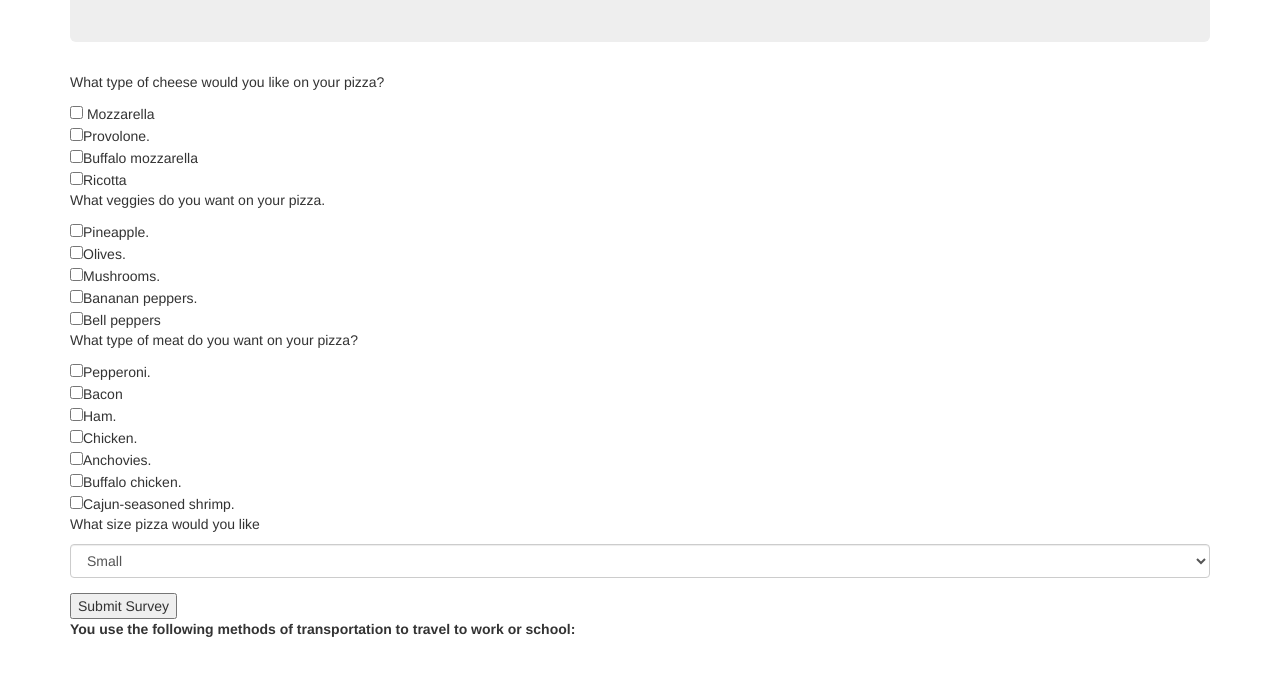
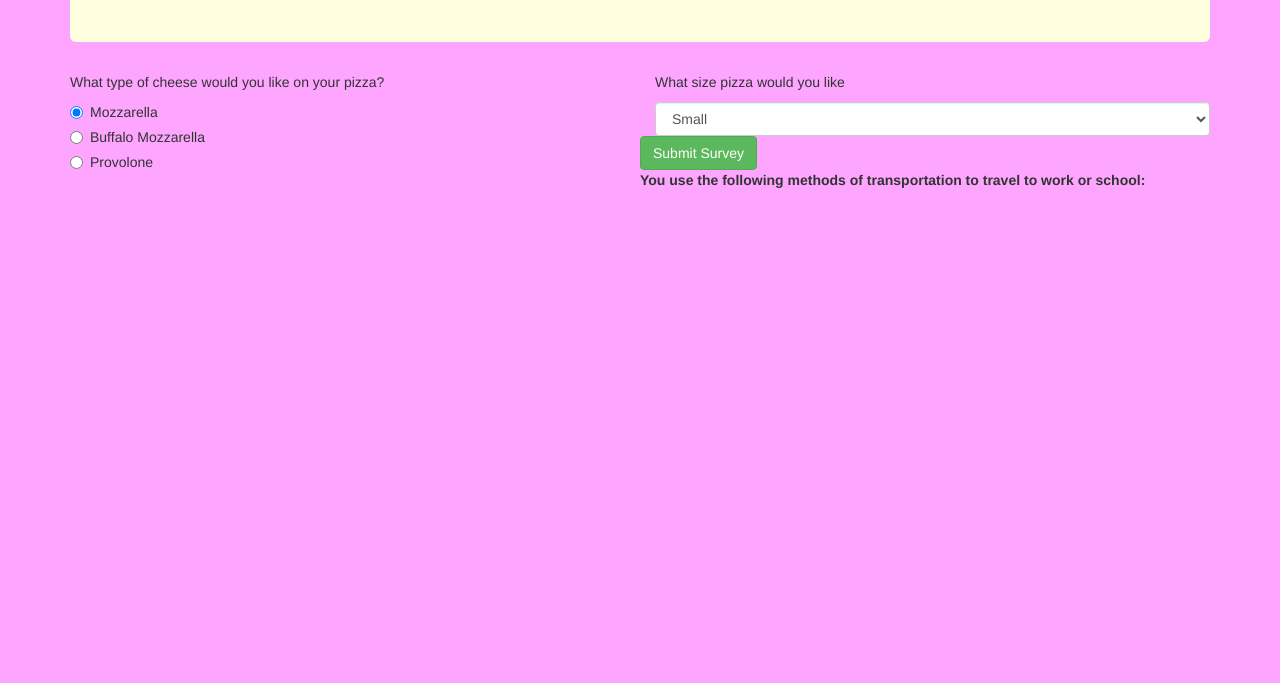
Before and after one commit to collintheperson/pizza, a plain HTML site: page index.html in a window 1280 px wide. Shown: the part 117-800 px from the top of the page. Drawn offline with Linux system fonts and the light colour scheme.

Commit message:
change layout of html

```diff
--- a/css/styles.css
+++ b/css/styles.css
@@ -0,0 +1,13 @@
+text  {
+  font-style: italic;
+  font-family: sans-serif;
+  font-size: 16px;
+}
+
+.jumbotron {
+  background-color: lightyellow;
+}
+
+body  {
+  background-color: #fda5ff;
+}
--- a/index.html
+++ b/index.html
@@ -14,38 +14,45 @@
       </div>
       <form id="pizza-menu">
         <div class="form-group">
+          <div class="row">
+            <div class="col-md-6">
               <p>What type of cheese would you like on your pizza?</p>
-         <input type="checkbox" name="work-transportation" value="0"> Mozzarella<br>
-         <input type="checkbox" name="work-transportation" value="2">Provolone.<br>
-         <input type="checkbox" name="work-transportation" value="2">Buffalo mozzarella<br>
-         <input type="checkbox" name="work-transportation" value="1">Ricotta<br>
-         <p>What veggies do you want on your pizza.</p>
-         <input type="checkbox" name="work-transportation" value="1">Pineapple.<br>
-         <input type="checkbox" name="work-transportation" value="1">Olives.<br>
-         <input type="checkbox" name="work-transportation" value="2">Mushrooms.<br>
-         <input type="checkbox" name="work-transportation" value="1">Bananan peppers.<br>
-         <input type="checkbox" name="work-transportation" value="1">Bell peppers<br>
-         <p>What type of meat do you want on your pizza?</p>
-         <input type="checkbox" name="work-transportation" value="1">Pepperoni.<br>
-         <input type="checkbox" name="work-transportation" value="1">Bacon<br>
-         <input type="checkbox" name="work-transportation" value="1">Ham.<br>
-         <input type="checkbox" name="work-transportation" value="1">Chicken.<br>
-         <input type="checkbox" name="work-transportation" value="2">Anchovies.<br>
-         <input type="checkbox" name="work-transportation" value="2">Buffalo chicken.<br>
-         <input type="checkbox" name="work-transportation" value="3">Cajun-seasoned shrimp.<br>
+              <div class="radio">
+                <label>
+                  <input type="radio" name="cheese" value="1" checked>
+                  Mozzarella
+                </label>
+              </div>
+              <div class="radio">
+                <label>
+                  <input type="radio" name="cheese" value="3">
+                  Buffalo Mozzarella
+                </label>
+              </div>
+              <div class="radio">
+                <label>
+                  <input type="radio" name="cheese" value="2">
+                  Provolone
+                </label>
+              </div>
+            </div>
+            <div class="col-md-6">
               <p>What size pizza would you like</p>
               <select class="form-control" id="size">
-           <option value="8">Small</option>
-           <option value="10">Medium</option>
-           <option value="12">Large</option>
-           <option value="14">Extra Large</option>
+                <option value="8" type = "text">Small</option>
+                <option value="10" type = "text">Medium</option>
+                <option value="12" type = "text">Large</option>
+                <option value="14" type = "text">Extra Large</option>
               </select>
             </div>
-      <button type="submit">Submit Survey</button>
+          <button type="submit" class="btn btn-success">Submit Survey</button>
           </form>
         <span id="pizza-responses">
           <p><b>You use the following methods of transportation to travel to work or school:</b></p>
         </span>
       </div>
+
+    </div>
+  </div>
   </body>
 </html>
--- a/js/scripts.js
+++ b/js/scripts.js
@@ -12,18 +12,16 @@ pizza.prototype.newPizza = (function()  {
 
 //user interface
 $(document).ready(function(){
-  var pizzaSizeCost = parseInt("#size").val();
-
+  // var pizzaSizeCost = ("#size").val();
   $("#pizza-menu").submit(function(event){
     event.preventDefault();
-
-    // var pizzaSauceCost = $("input:radio[name=flavor]:checked").val();
+    var pizzaSauceCost = $("input:radio[name=flavor]:checked").val();
     $("input:checkbox[name=work-transportation]:checked").each(function(){
       var pizzaToppingCost = parseInt($(this).val());
 
       $('#pizza-responses').append(pizzaToppingCost + "<br>");
       console.log(pizzaToppingCost)
-      var totalPrice = new price (pizzaToppingCost, pizzaSizeCost, pizzaSauceCost);
+      // var totalPrice = new pizza (pizzaToppingCost, pizzaSizeCost, pizzaSauceCost);
 
     });
 
```
Lines whose indentation alone changed are shown as unchanged.
